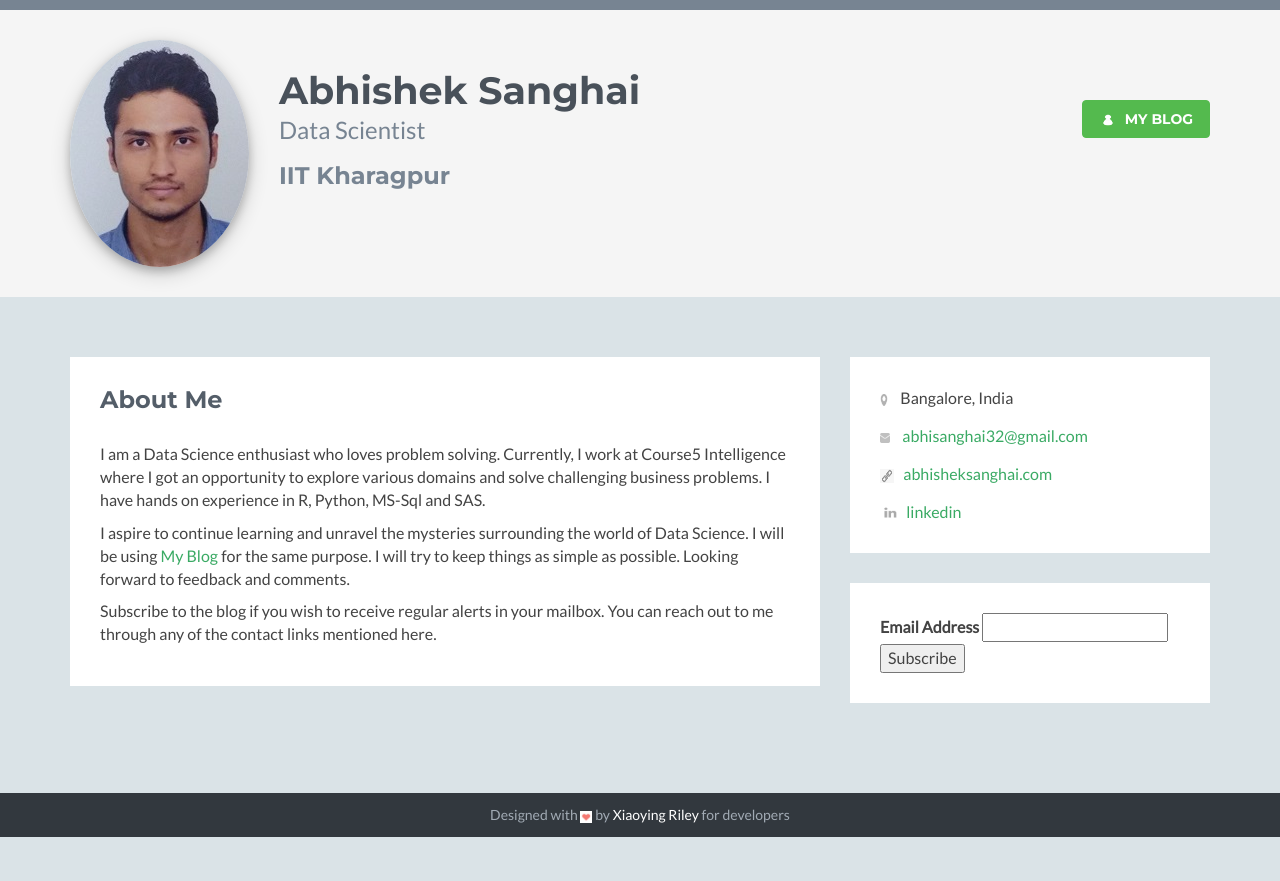
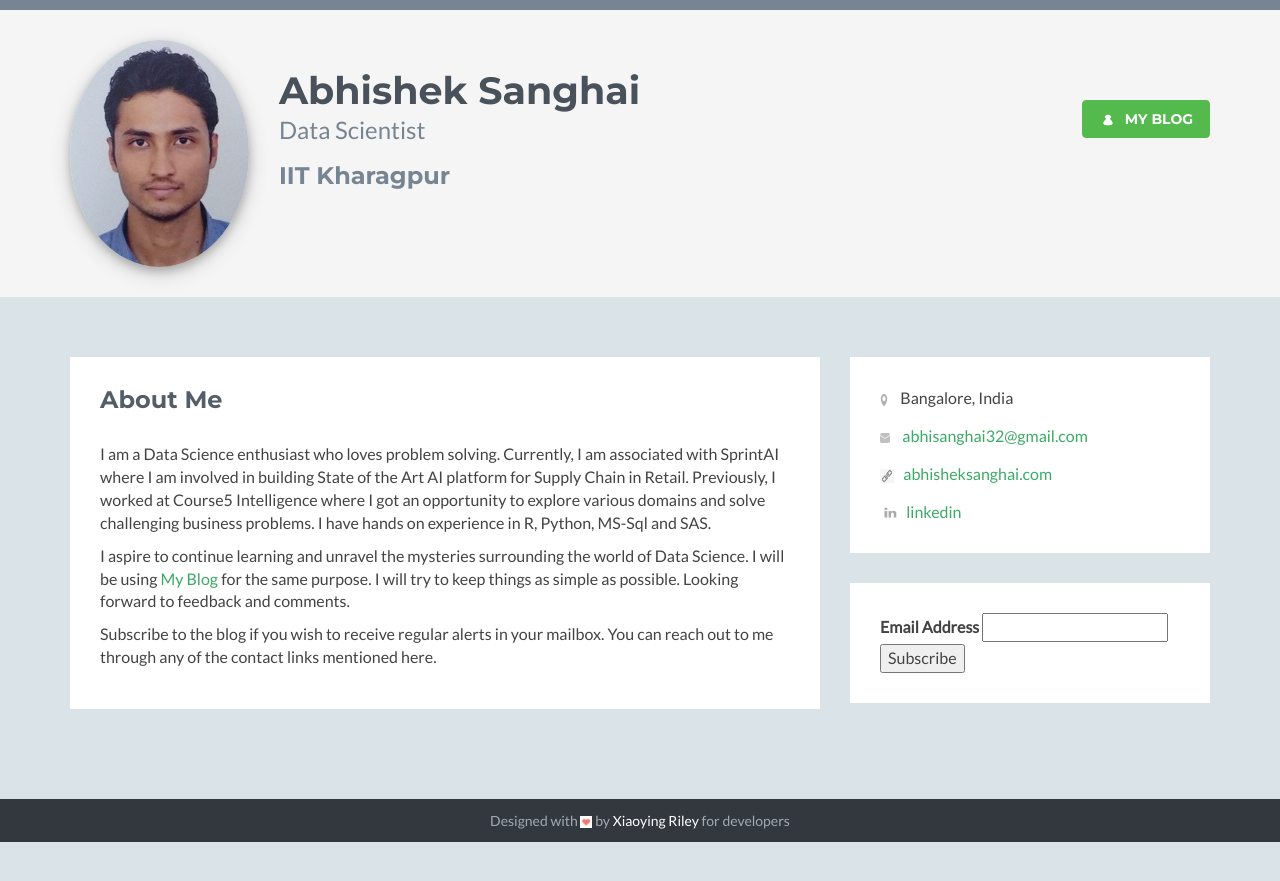
Before and after one commit to abhisheksanghai/abhisheksanghai.github.io, a Jekyll site: the page built from index.html, in a window 1280 px wide. Shown: the top 881 px of the page. Built offline with Jekyll 4.4.1, drawn with Linux system fonts in a browser that asks for light colours.

Commit message:
updating Work Ex

```diff
--- a/index.html
+++ b/index.html
@@ -22,9 +22,10 @@ title: Abhishek Sanghai | Blog
                     <div class="section-inner">
                         <h2 class="heading">About Me</h2>
                         <div class="content">
-                            <p> I am a Data Science enthusiast who loves problem solving. Currently, I work at Course5 Intelligence
-				    where I got an opportunity to explore various domains and solve challenging business problems.
-				    I have hands on experience in R, Python, MS-Sql and SAS. </p>
+                            <p> I am a Data Science enthusiast who loves problem solving. Currently, I am associated with SprintAI
+				    where I am involved in building State of the Art AI platform for Supply Chain in Retail.
+				    Previously, I worked at Course5 Intelligence where I got an opportunity to explore various domains
+				    and solve challenging business problems. I have hands on experience in R, Python, MS-Sql and SAS. </p>
 
 			    <p>  I aspire to continue learning and unravel the mysteries surrounding the world of Data Science. I will
 				    be using <a href="/datascience">My Blog</a> for the same purpose. I will try to keep things as
```
